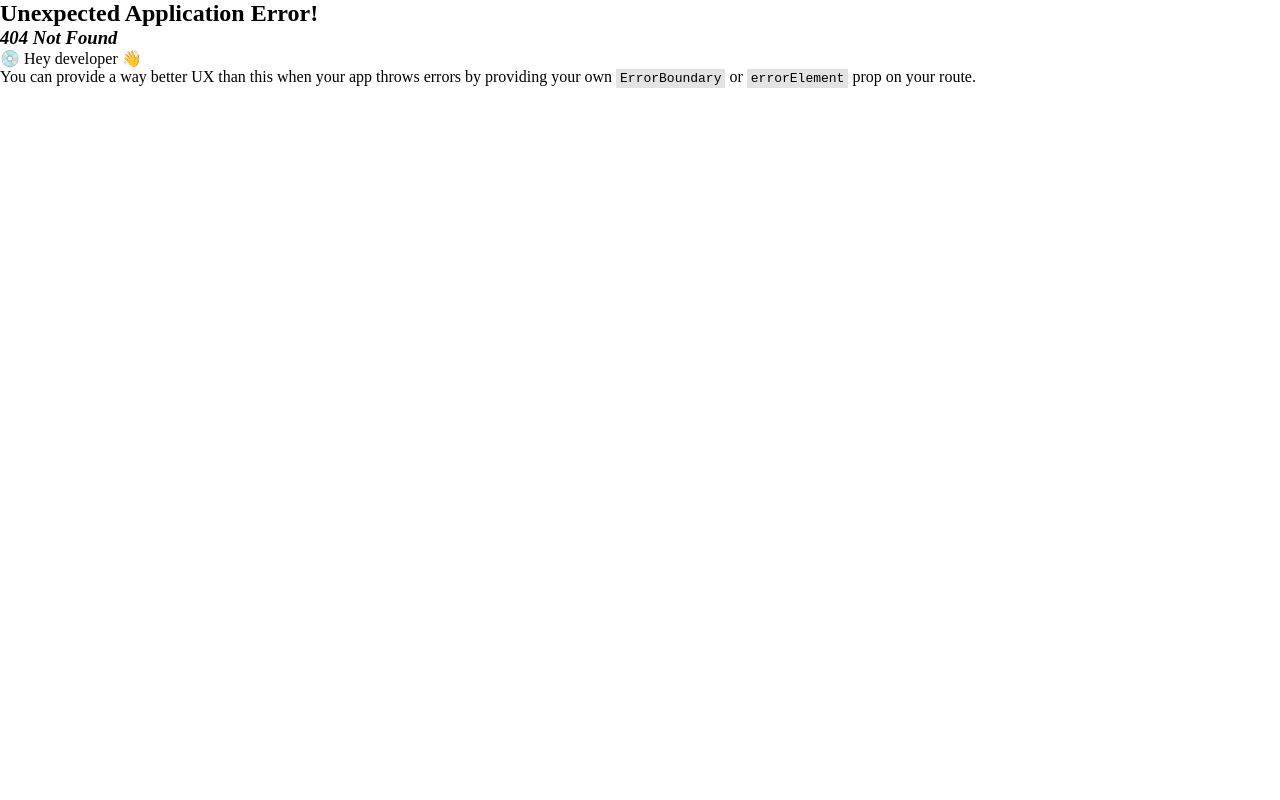
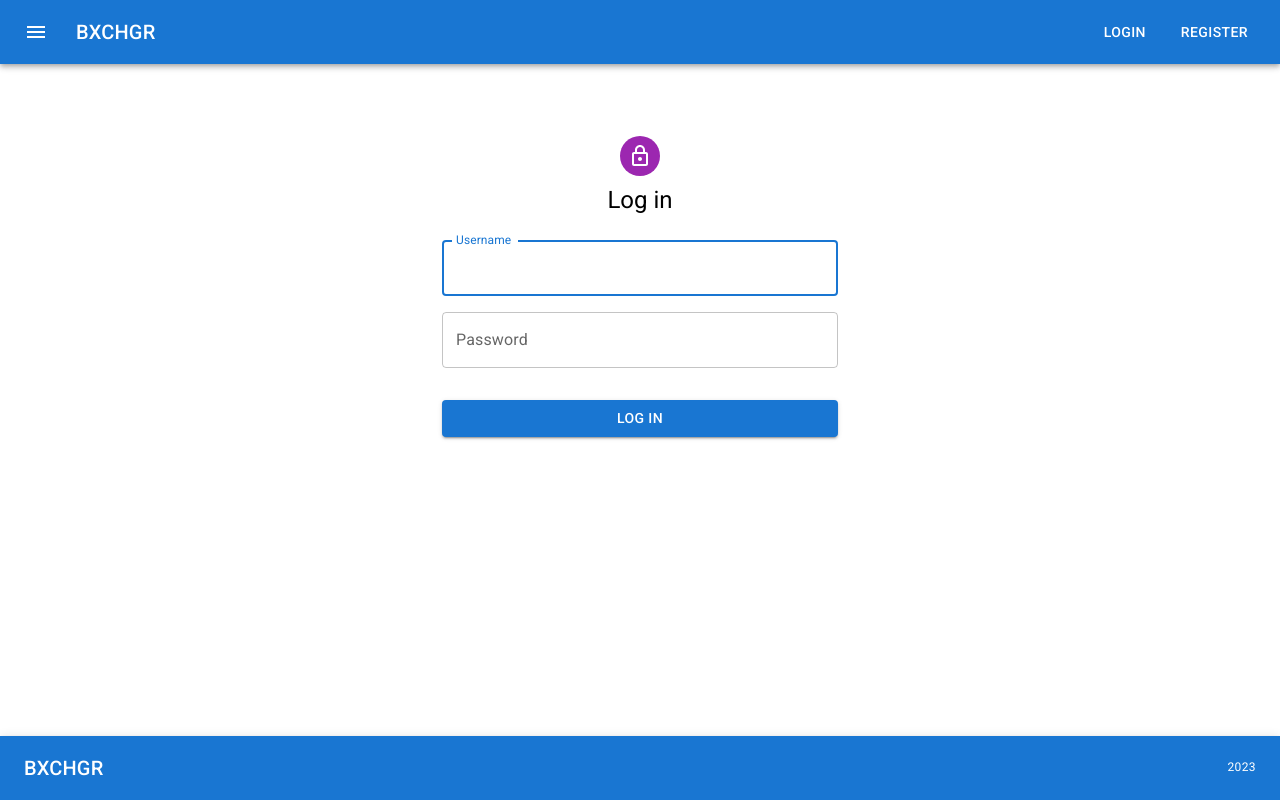
Before and after one commit to mayst/bxchgr, a React (Vite) app: page /login in a window 1280 px wide. Before the commit this address had no page. Built offline with nearby package versions, Linux system fonts and the light colour scheme.

Commit message:
fix: fixed login form, added route, added link in app header

```diff
--- a/src/components/Header.tsx
+++ b/src/components/Header.tsx
@@ -29,6 +29,8 @@ export const Header = (props: IHeaderProps) => {
           <Button
             color="inherit"
             sx={{ mr: 2 }}
+            component={Link}
+            to='/login'
           >
             Login
           </Button>
--- /dev/null
+++ b/src/pages/LoginPage/LoginForm.tsx
@@ -0,0 +1,91 @@
+import { Avatar, Box, Container, Typography } from "@mui/material"
+import LockOutlinedIcon from '@mui/icons-material/LockOutlined';
+import { TextFieldBx } from "../../components/inputs/TextFieldBx";
+import { FormButton } from "../../components/FormButton";
+import { useForm, SubmitHandler } from "react-hook-form";
+
+type Inputs = {
+  username: string,
+  password: string
+}
+
+const rules = {
+  username: {
+    required: 'Username is required',
+    minLength: {
+      value: 5,
+      message: 'Username should be at least 5 characters long'
+    }
+  },
+  password: {
+    required: 'Password is required',
+    minLength: {
+      value: 8,
+      message: 'Password should be at least 8 characters long'
+    }
+  }
+}
+
+export const LoginForm = () => {
+  const {
+    register,
+    handleSubmit,
+    formState: { errors },
+  } = useForm<Inputs>()
+
+  const onSubmit: SubmitHandler<Inputs> = (data: Inputs) => console.log(data)
+
+  return (
+    <Container maxWidth="xs" >
+      <Box
+        sx={{
+          marginTop: 8,
+          display: 'flex',
+          flexDirection: 'column',
+          alignItems: 'center',
+          mb: 4
+        }}
+      >
+        <Avatar sx={{ m: 1, bgcolor: 'secondary.main' }}>
+          <LockOutlinedIcon />
+        </Avatar>
+        <Typography component="h1" variant="h5">
+          Log in
+        </Typography>
+        <Box
+          component="form"
+          onSubmit={handleSubmit(onSubmit)}
+          sx={{ mt: 3, width: '100%' }}>
+
+          <TextFieldBx
+            autoFocus
+            id="username"
+            label="Username"
+            error={Boolean(errors.username)}
+            helperText={errors.username?.message}
+            {...register(
+              'username',
+              rules.username
+            )}
+          />
+
+          <TextFieldBx
+            id="password"
+            label="Password"
+            type="password"
+            error={Boolean(errors.password)}
+            helperText={errors.password?.message}
+            {...register(
+              'password',
+              rules.password
+            )}
+          />
+
+          <FormButton>
+            Log in
+          </FormButton>
+        </Box>
+      </Box>
+    </Container>
+  )
+}
--- /dev/null
+++ b/src/pages/LoginPage/index.tsx
@@ -0,0 +1,7 @@
+import { LoginForm } from './LoginForm'
+
+export const LoginPage = () => {
+  return (
+    <LoginForm />
+  )
+}
--- a/src/router.tsx
+++ b/src/router.tsx
@@ -2,6 +2,7 @@ import { createBrowserRouter } from 'react-router-dom'
 import { HomePage } from './pages/HomePage'
 import { Layout } from './components/Layout'
 import { RegisterPage } from './pages/RegisterPage'
+import { LoginPage } from './pages/LoginPage'
 
 export const router = createBrowserRouter([
     {
@@ -15,6 +16,10 @@ export const router = createBrowserRouter([
             {
                 path: 'register',
                 element: <RegisterPage />
+            },
+            {
+                path: 'login',
+                element: <LoginPage />
             }
         ]
     },
```
Also changed, not shown: src/components/LoginForm.tsx (deleted, +0 -54 lines).
